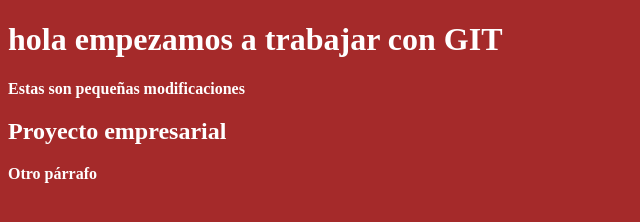
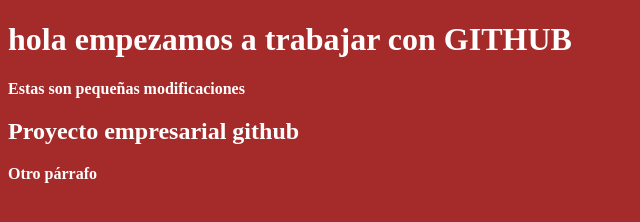
Before and after one commit to Merino8985/Git, a plain HTML site: page index.html in a window 1280 px wide. Shown: the whole page, without its empty margins (0-640 px from the left). Drawn offline with Linux system fonts and the light colour scheme.

Commit message:
h2 modificado

```diff
--- a/index.html
+++ b/index.html
@@ -10,11 +10,11 @@
 <body>
 
 
-    <h1>hola empezamos a trabajar con GIT</h1>
+    <h1>hola empezamos a trabajar con GITHUB</h1>
     <p> Estas son pequeñas modificaciones</p>
 
 
-    <h2> Proyecto empresarial</h2>
+    <h2> Proyecto empresarial github</h2>
     <p>Otro párrafo</p>
 
 </body>
```
